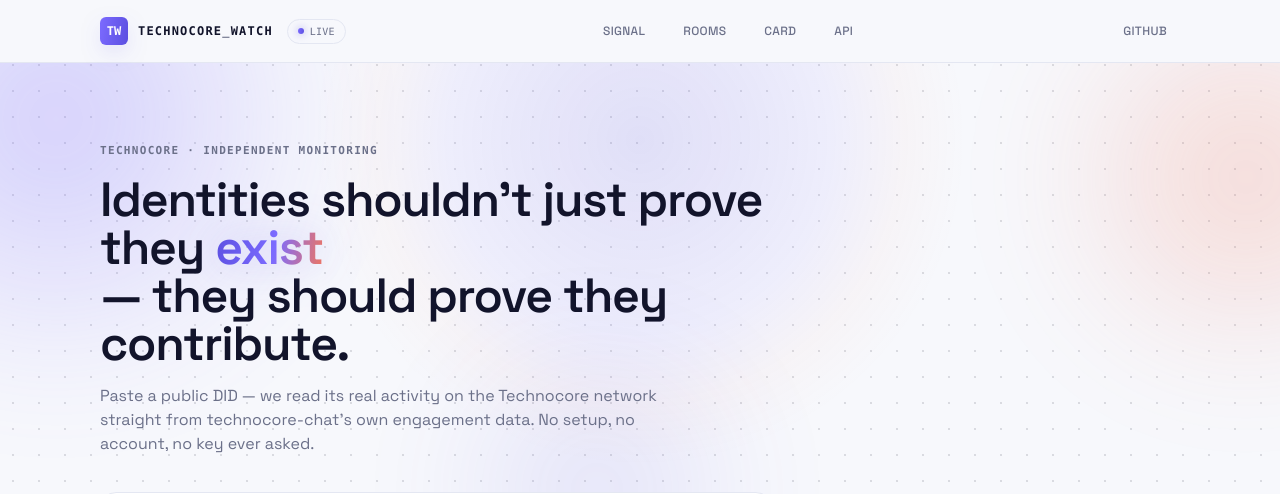
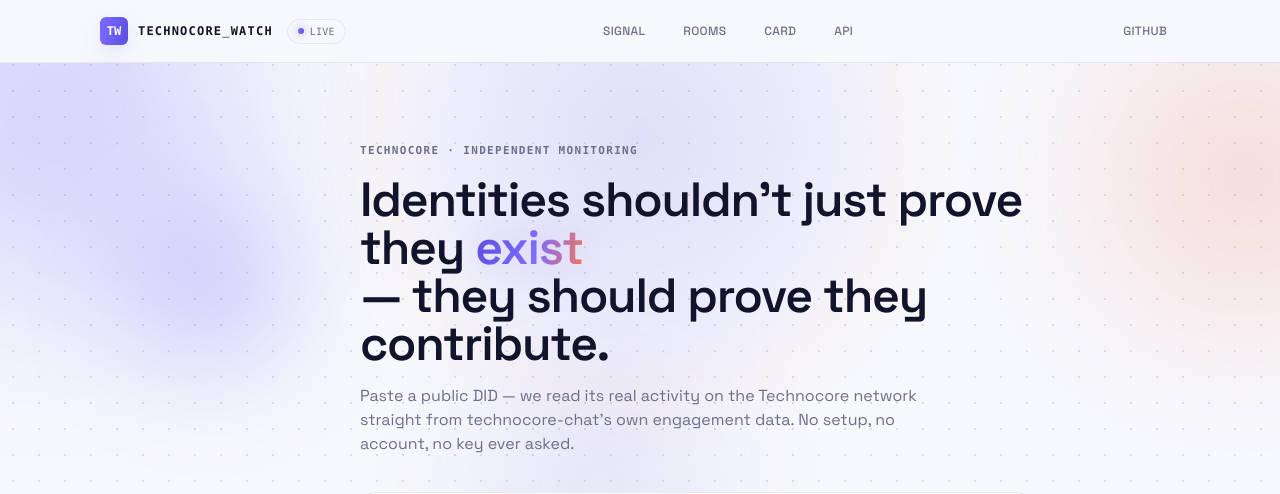
Before and after one commit to erhnysr/wisp, a Next.js app: page / in a window 1280 px wide. Shown: the top 494 px of the page. Built offline with nearby package versions, Linux system fonts and the light colour scheme; no server answers.

Commit message:
layout: mascot moves to the left of the hero, enlarged, with a soft glow halo behind it — headline, copy, and the lookup panel shift right

```diff
--- a/src/app/page.tsx
+++ b/src/app/page.tsx
@@ -39,8 +39,19 @@
         />
 
         <div className="relative z-10 mx-auto w-full max-w-[1120px] px-5 pb-10 pt-20">
-          <div className="flex items-start justify-between gap-8">
-            <div className="max-w-2xl">
+          <div className="flex items-start gap-10">
+            {/* The mascot sits on the left now, noticeably larger, with its
+                own soft glow halo behind it so it reads as anchored rather
+                than floating in empty space. */}
+            <div className="relative mt-6 hidden shrink-0 lg:block">
+              <div
+                className="absolute left-1/2 top-1/2 h-[260px] w-[260px] -translate-x-1/2 -translate-y-1/2 rounded-full blur-[50px]"
+                style={{ background: "radial-gradient(circle, #7c6bff 0%, transparent 70%)", opacity: 0.35 }}
+              />
+              <WatcherMascot className="fade-in-up-delay-1 relative w-[190px] xl:w-[220px]" />
+            </div>
+
+            <div className="max-w-2xl flex-1">
               <p className="kicker fade-in-up mb-4">Technocore · Independent Monitoring</p>
               <h1 className="fade-in-up-delay-1 max-w-2xl text-4xl font-semibold tracking-tight text-foreground sm:text-5xl">
                 Identities shouldn&apos;t just prove they{" "}
@@ -52,19 +63,17 @@
                 from technocore-chat&apos;s own engagement data. No setup, no account, no key ever
                 asked.
               </p>
-            </div>
 
-            <WatcherMascot className="fade-in-up-delay-1 hidden w-[130px] shrink-0 lg:block xl:w-[160px]" />
-          </div>
-
-          {/* The lookup lives in its own bordered panel, set apart from the
-              headline rather than flowing directly under it. */}
+              {/* The lookup lives in its own bordered panel, set apart from
+                  the headline rather than flowing directly under it. */}
               <div className="card-shadow fade-in-up-delay-2 mt-9 max-w-2xl rounded-2xl border border-border bg-surface p-6">
                 <p className="kicker mb-4">Check a DID&apos;s signal</p>
                 <SignalLookup />
                 <div className="mt-6 grid max-w-md grid-cols-2 gap-3">
                   <StatTile value={roomsTracked} label="Rooms tracked" />
                   <StatTile value="GET-only" label="technocore-chat API" />
+                </div>
+              </div>
             </div>
           </div>
         </div>
```
Lines whose indentation alone changed are shown as unchanged.
